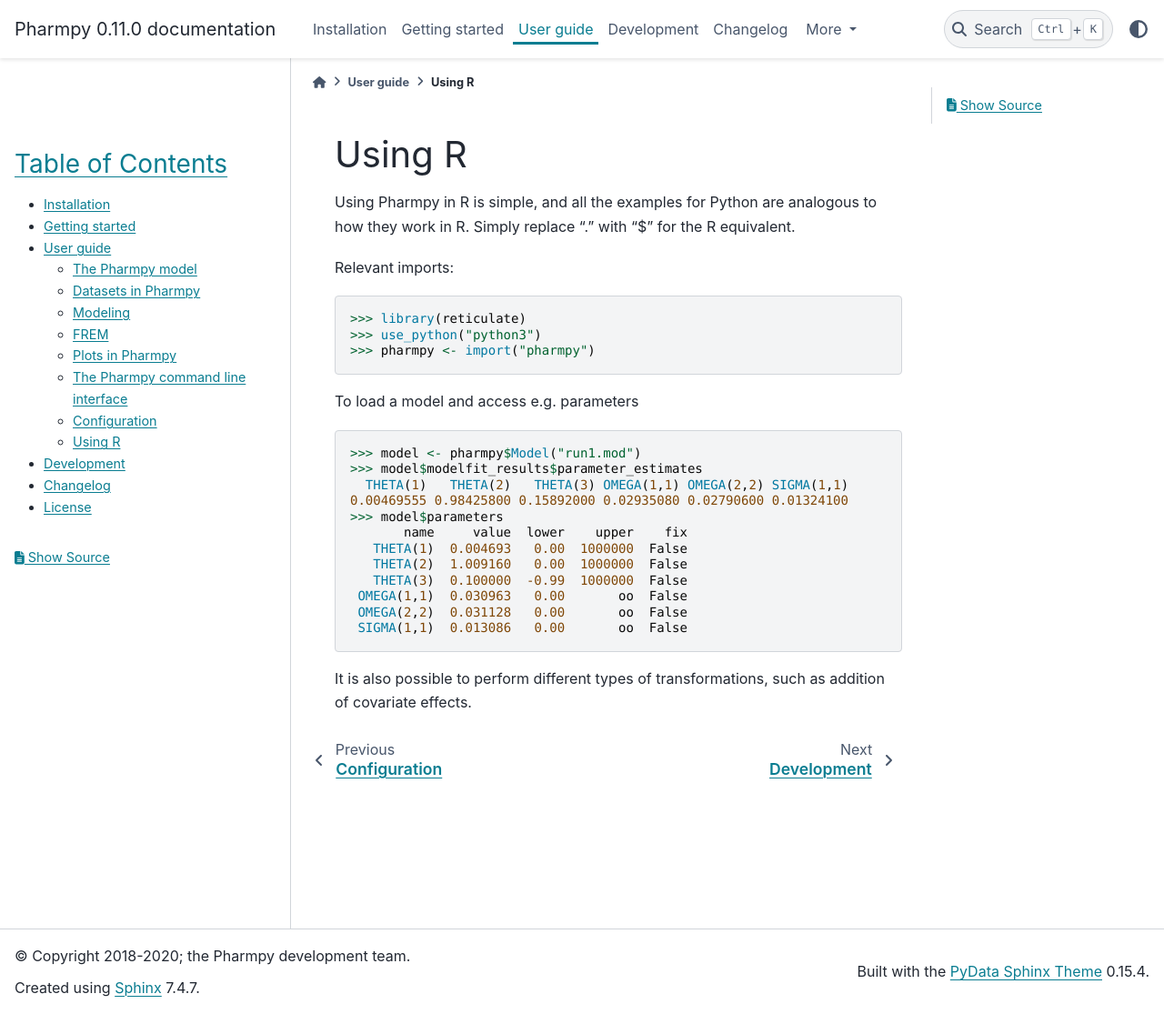
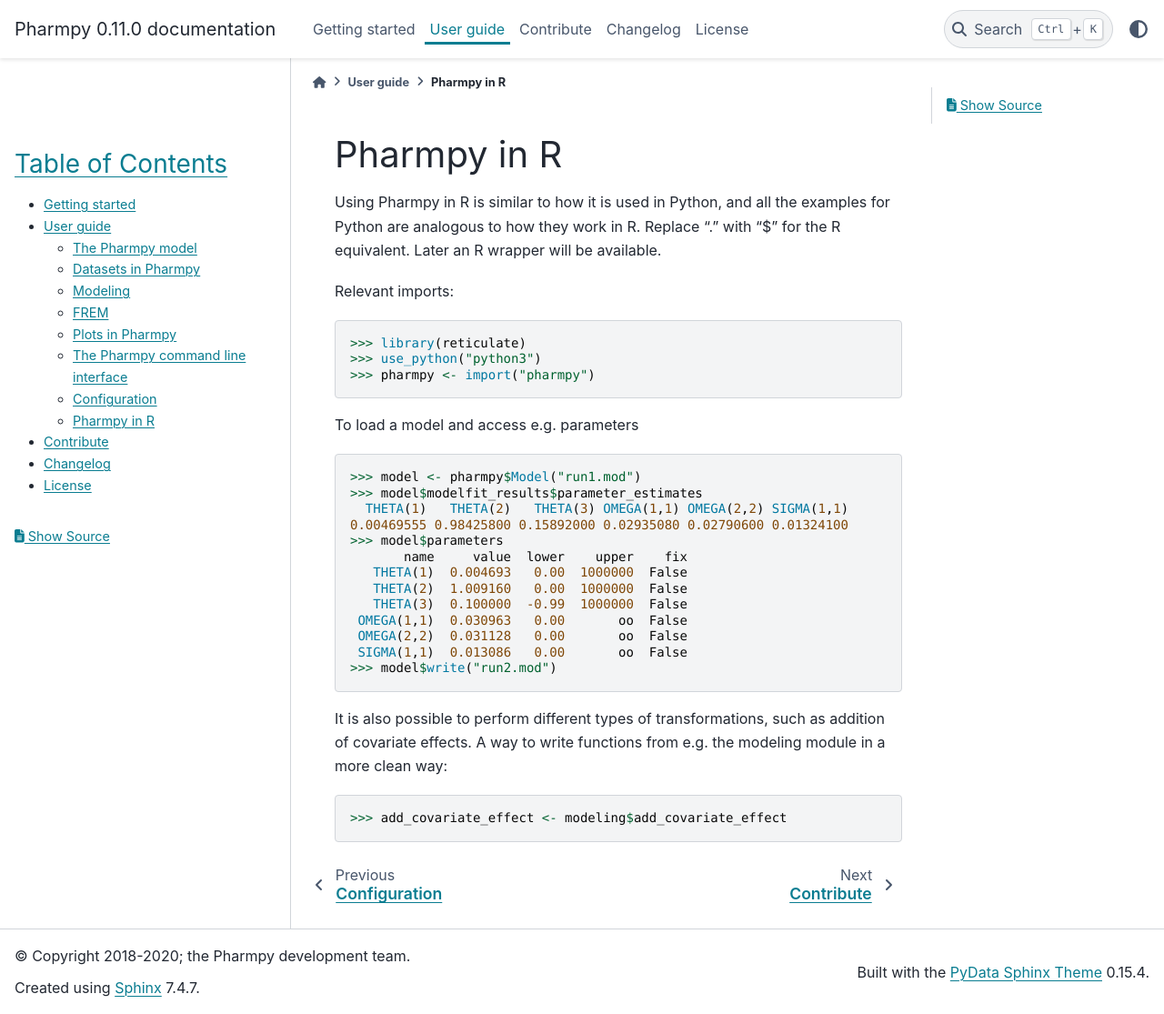
Before and after one commit to pharmpy/pharmpy, a Sphinx documentation site: the page built from docs/using_r.rst, in a window 1280 px wide and 1115 px high. Shown: the whole window at 91% size. Built offline with Sphinx 7.4.7 and the PyData theme 0.15.4, drawn with Linux system fonts in a browser that asks for light colours; pages that are not in the unit, such as notebooks, are missing from menus.

Commit message:
Combined Installation + Getting started, include anchor to model page, rename Development -> Contribute and Documentation -> API reference, moved guide of how to use R to User guide

```diff
--- a/docs/development.rst
+++ b/docs/development.rst
@@ -1,6 +1,6 @@
-===========
-Development
-===========
+==========
+Contribute
+==========
 
 .. toctree::
    :maxdepth: 4
--- a/docs/getting_started.rst
+++ b/docs/getting_started.rst
@@ -4,6 +4,21 @@
 
 Pharmpy can be used in a python program as a module or via its command line interface. It can also
 be used via reticulate from R.
+
+------------
+Installation
+------------
+
+.. warning:: Pharmpy requires python 3.6 or later,
+    and is currently tested on python 3.6, 3.7 and 3.8 on Linux.
+
+Install the latest stable version from PyPI with::
+
+   pip3 install pharmpy-core
+
+----------------
+Reading in model
+----------------
 
 The :class:`pharmpy.Model` class is representation of a nonlinear mixed effects model. For example, to
 read the NONMEM model ``pheno_real.mod`` from file into a model object, the following is sufficient:
@@ -24,28 +39,17 @@
     >>> type(pheno)
     <class 'pharmpy.plugins.nonmem.model.Model'>
 
+For examples of how the Pharmpy model works and how you can transform it, see :ref:`here <model>` and
+:ref:`here <modeling>`.
+
 ------
 From R
 ------
 
-To call Pharmpy from R the following is needed on your computer:
+Pharmpy can also be used in R. To call Pharmpy from R the following is needed on your computer:
 
-#. R
 #. The reticulate R package
 #. Python 3.6 or newer
 #. Pharmpy
 
-Here is an example of how to use Pharmpy from R:
-
-.. code-block:: R
-
-    library(reticulate)
-    use_python("python3")     # Only needed if your python interpreter is not in the path or
-                              # has a non-standard name
-
-    pharmpy <- import("pharmpy")
-    model <- pharmpy$Model("run1.mod")
-    params <- model$parameters
-    params$inits <- list('THETA(1)'=2)  # set initial estimate of THETA(1) to 2
-    model$parameters <- params
-    model$write("run2.mod")
+See :ref:`here <using_r>` for more information on how to use Pharmpy in R.
--- a/docs/index.rst
+++ b/docs/index.rst
@@ -27,10 +27,9 @@
 .. toctree::
    :maxdepth: 2
 
-   installation
    getting_started
    user_guide
-   Documentation <reference/modules>
+   API reference <reference/modules>
    development
    changelog
    license
--- a/docs/installation.rst
+++ /dev/null
@@ -1,12 +0,0 @@
-.. _installation-section:
-
-============
-Installation
-============
-
-.. warning:: Pharmpy requires python 3.6 or later,
-    and is currently tested on python 3.6, 3.7 and 3.8 on Linux.
-
-Install the latest stable version from PyPI with::
-
-   pip install pharmpy-core
--- a/docs/model.rst
+++ b/docs/model.rst
@@ -1,11 +1,10 @@
+.. _model:
+
 =================
 The Pharmpy model
 =================
 
 At the heart of Pharmpy lies its non-linear mixed effects model abstraction. A model needs to follow the interface of the base model class :py:class:`pharmpy.model.Model`. This means that any model format can in theory be supported by Pharmpy via subclasses that implement the same base interface. This makes any operation performed on a model be the same regardless of the underlying implementation of the model and it is one of the core design principles of Pharmpy.
-
-
-.. math::
 
 ~~~~~~~~~~~~~~~~~~
 Reading in a model
@@ -39,6 +38,7 @@
 
    model.name
 
+.. _model_write:
 
 ~~~~~~~~~~~~~~~
 Writing a model
--- a/docs/using_r.rst
+++ b/docs/using_r.rst
@@ -1,9 +1,11 @@
-=======
-Using R
-=======
+.. _using_r:
 
-Using Pharmpy in R is simple, and all the examples for Python are analogous to how they work in R. Simply replace "."
-with "$" for the R equivalent.
+============
+Pharmpy in R
+============
+
+Using Pharmpy in R is similar to how it is used in Python, and all the examples for Python are analogous to how
+they work in R. Replace "." with "$" for the R equivalent. Later an R wrapper will be available.
 
 Relevant imports:
 
@@ -29,5 +31,11 @@
      OMEGA(1,1)  0.030963   0.00       oo  False
      OMEGA(2,2)  0.031128   0.00       oo  False
      SIGMA(1,1)  0.013086   0.00       oo  False
+    >>> model$write("run2.mod")
 
-It is also possible to perform different types of transformations, such as addition of covariate effects.
+It is also possible to perform different types of transformations, such as addition of covariate effects. A way to
+write functions from e.g. the modeling module in a more clean way:
+
+.. code-block:: r
+
+    >>> add_covariate_effect <- modeling$add_covariate_effect
```
